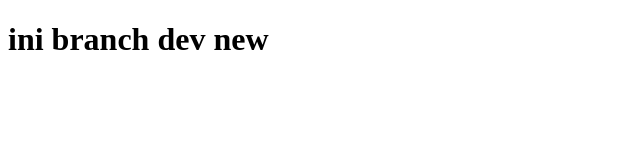
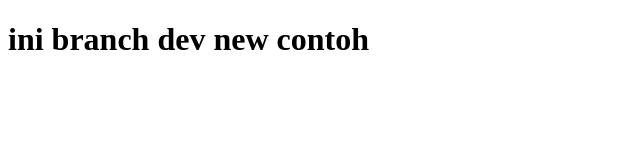
Before and after one commit to vqisviky/vikyjoenus, a plain HTML site: page index.html in a window 1280 px wide. Shown: the whole page, without its empty margins (0-640 px from the left). Drawn offline with Linux system fonts and the light colour scheme.

Commit message:
new contoh

```diff
--- a/index.html
+++ b/index.html
@@ -7,6 +7,6 @@
     <title>Joenus first</title>
 </head>
 <body>
-    <h1>ini branch dev new</h1>
+    <h1>ini branch dev new contoh</h1>
 </body>
 </html>
```
